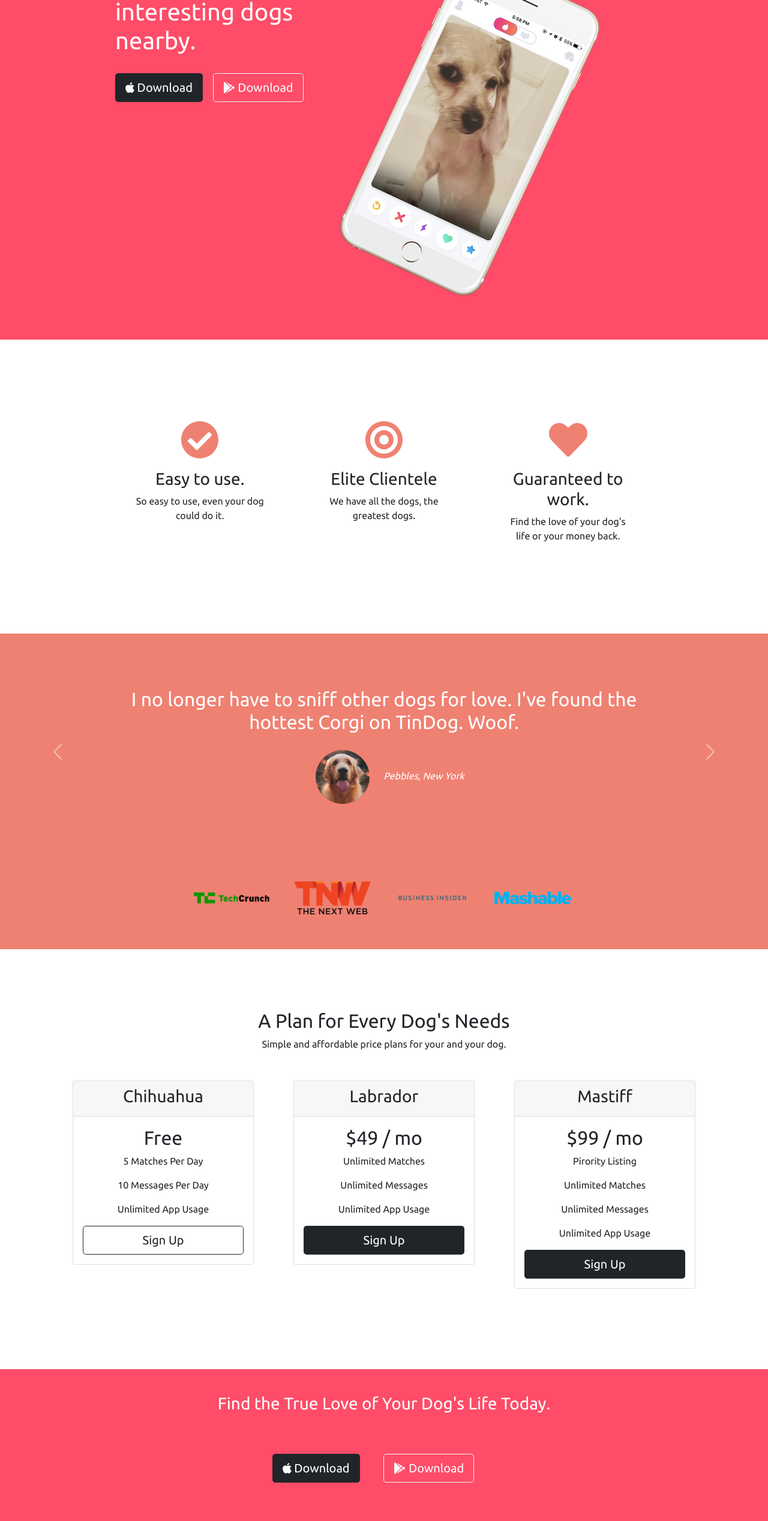
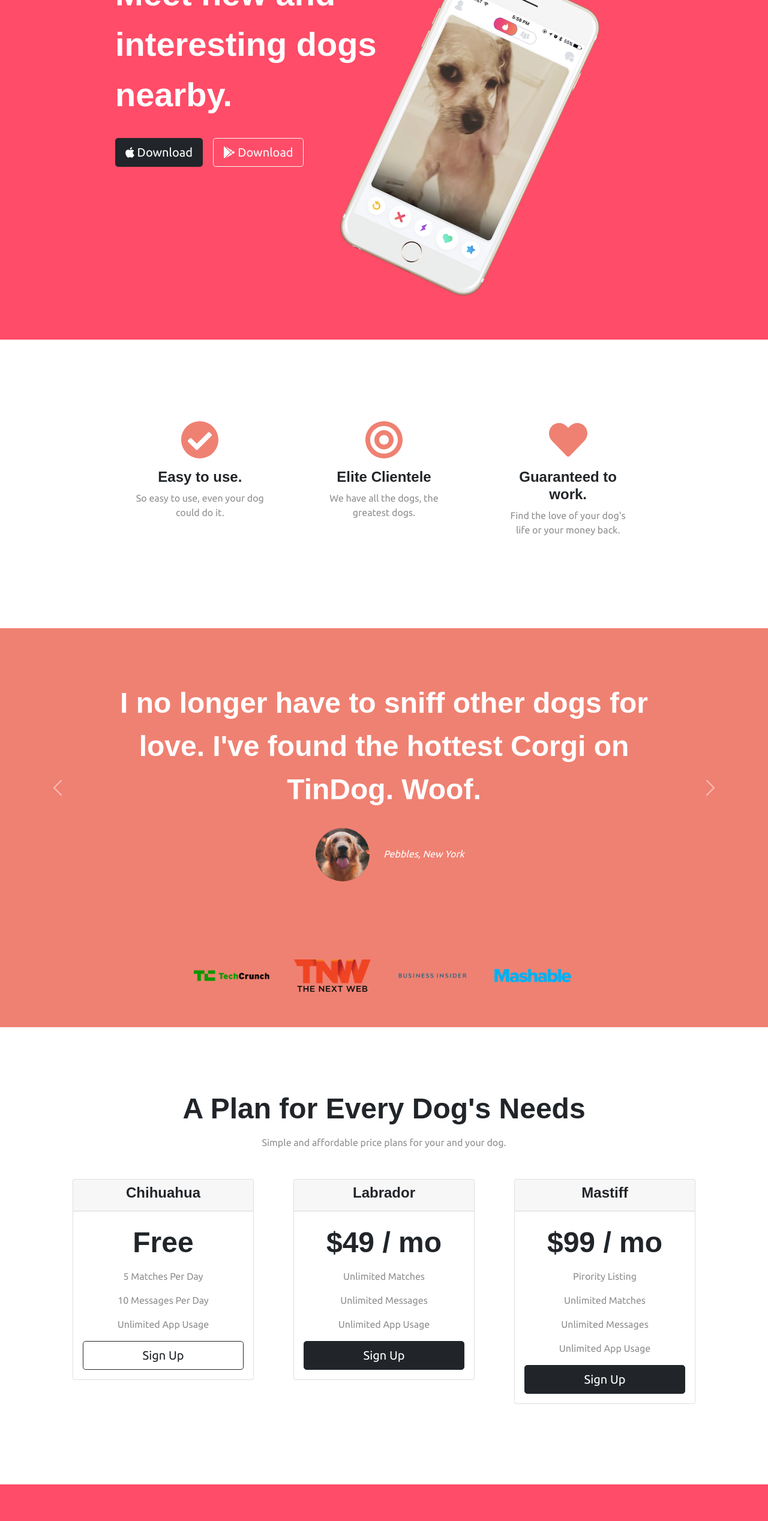
Before and after one commit to hammed-jimoh/Udemy-Practice-TinDog, a plain HTML site: page index.html in a window 1280 px wide. Shown: the part 240-2775 px from the top of the page at 60% size. Drawn offline with nearby package versions, Linux system fonts and the light colour scheme.

Commit message:
Update styles.css

```diff
--- a/css/styles.css
+++ b/css/styles.css
@@ -1,36 +1,41 @@
 body {
   font-family: 'Montserrat', sans-serif;
   font-family: 'Ubuntu', sans-serif;
+  text-align: center;
 }
 
-.h1 {
-  font-family: "Montserrat-Black";
-  font-weight: bolder;
+/* heading */
+.big-heading {
+  font-family: 'Montserrat-Black', sans-serif;
   color: white;
-  font-size: 4rem;
+  font-size: 3.5rem;
+  line-height: 1.5;
+  font-weight: bold;
+}
+
+h1, h2, h3, h4, h5, h6 {
+  font-family: 'Montserrat-Bold', sans-serif;
+  font-weight: bold;
+}
+
+h2 {
+  font-size: 3rem;
   line-height: 1.5;
 }
 
-.h2 {
-  font-family: 'Montserrat-Bold', sans-serif;
-  font-size: 3rem;
-  font-weight: bold;
-  line-height: 1.5;
+h3 {
+  font-size: 1.5rem;
 }
 
-.h3 {
-  font-family: 'Montserrat-Bold', sans-serif;
-  font-size: 1.5rem;
-  font-weight: bold;
-}
-
-.p {
+p {
   color: #8f8f8f;
 }
 
+/* title section */
 #title {
   background-color: #FF4c68;
   color: white;
+  text-align: left;
 }
 
 .container-fluid {
@@ -38,7 +43,6 @@ body {
 }
 
 /* navigation bar */
-
 .navbar {
   padding-bottom: 4.5rem;
 }
@@ -58,13 +62,11 @@ body {
 }
 
 /* Download buttons */
-
 .download-buttons {
   margin: 5% 3% 5% 0;
 }
 
 /* title image */
-
 .title-img {
   width: 60%;
   transform: rotate(25deg);
@@ -73,7 +75,6 @@ body {
 }
 
 /* features section */
-
 #features {
   padding: 7% 15%;
   background-color: white;
@@ -82,7 +83,6 @@ body {
 }
 
 .feature-box {
-  text-align: center;
   padding: 5%;
 }
 
@@ -96,9 +96,7 @@ body {
 }
 
 /* testimonial section */
-
 #testimonials {
-  text-align: center;
   background-color: #ef8172;
   color: white;
 }
@@ -110,10 +108,8 @@ body {
 }
 
 /* press section */
-
 #press {
   background-color: #ef8172;
-  text-align: center;
   padding-bottom: 3%;
 }
 
@@ -127,10 +123,8 @@ body {
 }
 
 /* pricing section */
-
 #pricing {
   padding: 100px;
-  text-align: center;
 }
 
 .price-buttons {
@@ -142,7 +136,6 @@ body {
 }
 
 @media (max-width: 1028px) {
-
   .title-img {
     width: 40%;
     transform: rotate(0);
@@ -155,24 +148,27 @@ body {
 }
 
 /* call to action section */
-
 #cta {
   background-color: #FF4c68;
   color: white;
-  text-align: center;
-  padding: 40px;
+  padding: 40px 40px;
+  margin-bottom: 10px;
+}
+
+.cta-heading {
+  font-family: 'Montserrat-Bold', sans-serif;
+  font-size: 4rem;
+  line-height: 1.5;
 }
 
 /* footer section */
-
 #footer {
-  text-align: center;
-  padding: 40px;
+  padding-top: 40px;
   color: #8f8f8f;
   font-size: 0.75rem;
   font-weight: bold;
 }
 
-.bot-link {
-  margin: 10px 5px;
+.social-icons {
+  margin: 20px 10px;
 }
```
